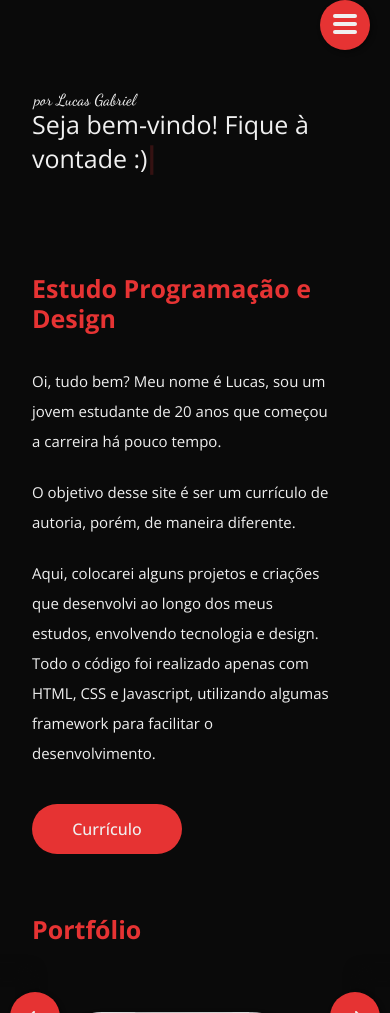
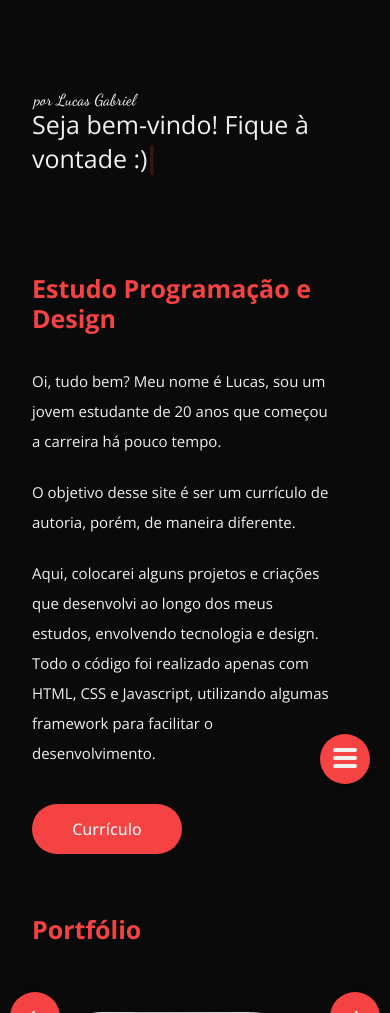
Before and after one commit to lugabrielll/my_official_portfolio, a PHP site: page / in a window 390 px wide. Shown: the top 1013 px of the page. Run offline with PHP 8.4, Linux system fonts and the light colour scheme; some libraries are stand-ins or nearby versions.

Commit message:
'ajusteButtonMenu'

```diff
--- a/style/style.css
+++ b/style/style.css
@@ -19,27 +19,27 @@
     --tema-color: #2a2568;
 }
 .tema-vermelho:root{
-    --font-theme: #e63333;
+    --font-theme: #f54343;
     --font-buttom: #F0F0F0;
-    --actve-color: #AB2020;
+    --actve-color: #c93131;
 }
 .tema-azul:root{
-    --font-theme: #3e7aea;
+    --font-theme: #4485ff;
     --font-buttom: #F0F0F0;
     --actve-color: #235ECC;
 }
 .tema-verde:root{
-    --font-theme: #2fba79;
+    --font-theme: #3bd78e;
     --font-buttom: #F0F0F0;
     --actve-color: #218A59;
 }
 .tema-lilas:root{
-    --font-theme: #754ad8;
+    --font-theme: #8b5cf8;
     --font-buttom: #F0F0F0;
     --actve-color: #5B2DC4;
 }
 .tema-amarelo:root{
-    --font-theme:#e7b13b;
+    --font-theme:#f0b943;
     --font-buttom: #F0F0F0;
     --actve-color: #BF8E22;
 }
@@ -128,7 +128,7 @@ html {
     .menu-aberto{width: 100vw; left: 0;}
     .menu-fechado{width: 100vw; left: -100vw;}
     main li:after{display: none;}
-    .menu-button{bottom: 6  0px; right: 20px;}
+    .menu-button{bottom: 60px; right: 20px;}
     .capa-titulo h1{font-size: 45px;}
     .logo-capa-none{display: none;}
     .intro-img{display: none; opacity: 0;}
```
